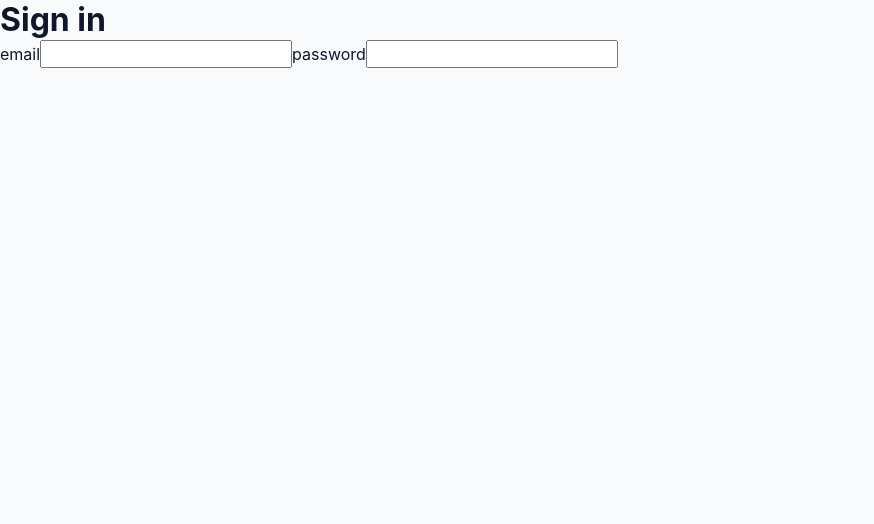
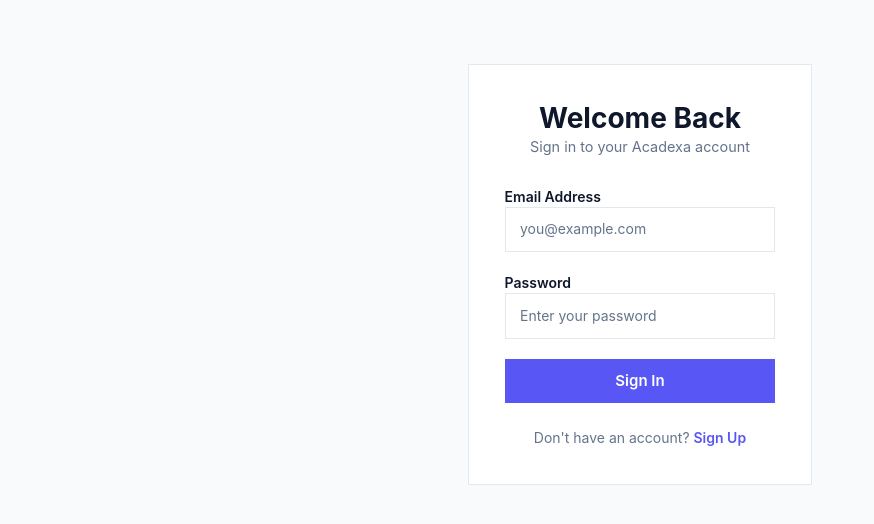
Before and after one commit to ArsalanMateen/Acadexa, a React (Vite) app in the folder client/: page /signin in a window 1280 px wide. Shown: the top 524 px of the page, without its empty margins (0-874 px from the left). Built offline with nearby package versions, Linux system fonts and the light colour scheme; the HTML template or start-up script is replaced by a standard one.

Commit message:
feat(signin): handle signin submit and redirect

```diff
--- a/client/src/features/auth/pages/Signin.jsx
+++ b/client/src/features/auth/pages/Signin.jsx
@@ -1,6 +1,101 @@
 import { useState } from "react";
+import { Link, useNavigate, useLocation } from "react-router-dom";
+import auth from "../../../shared/session/auth-helper";
+import { signin } from "../auth";
+import styles from "./Signin.module.css";
+
 export default function Signin() {
-  const [values, setValues] = useState({"email":"","password":""});
-  return <main><h1>Sign in</h1><form><label>email<input type="email" value={values.email} onChange={event => setValues({ ...values, email: event.target.value })} required /></label>
-<label>password<input type="password" value={values.password} onChange={event => setValues({ ...values, password: event.target.value })} required /></label></form></main>;
+  const navigate = useNavigate();
+  const location = useLocation();
+
+  const [values, setValues] = useState({
+    email: "",
+    password: "",
+    error: "",
+    loading: false,
+  });
+
+  const handleChange = (name) => (event) => {
+    setValues({ ...values, [name]: event.target.value, error: "" });
+  };
+
+  const handleSubmit = async (e) => {
+    e.preventDefault();
+    setValues({ ...values, loading: true, error: "" });
+
+    const user = {
+      email: values.email || undefined,
+      password: values.password || undefined,
+    };
+
+    const data = await signin(user);
+
+    if (data.error) {
+      setValues({ ...values, error: data.error, loading: false });
+    } else {
+      auth.authenticate(data, () => {
+        const from = location.state?.from?.pathname || "/";
+
+        navigate(from, { replace: true });
+      });
+    }
+  };
+
+  return (
+    <div className={styles.page}>
+      <div className={styles.card}>
+        <h1 className={styles.title}>Welcome Back</h1>
+        <p className={styles.subtitle}>Sign in to your Acadexa account</p>
+
+        {values.error && (
+          <div role="alert" className={styles.error}>
+            {values.error}
+          </div>
+        )}
+
+        <form onSubmit={handleSubmit}>
+          <div className={styles.formGroup}>
+            <label htmlFor="signin-field-1" className={styles.label}>
+              Email Address
+            </label>
+            <input
+              id="signin-field-1"
+              type="email"
+              className={styles.input}
+              placeholder="you@example.com"
+              value={values.email}
+              onChange={handleChange("email")}
+              required
+            />
+          </div>
+
+          <div className={styles.formGroup}>
+            <label htmlFor="signin-field-2" className={styles.label}>
+              Password
+            </label>
+            <input
+              id="signin-field-2"
+              type="password"
+              className={styles.input}
+              placeholder="Enter your password"
+              value={values.password}
+              onChange={handleChange("password")}
+              required
+            />
+          </div>
+
+          <button type="submit" className={styles.button} disabled={values.loading}>
+            {values.loading ? "Signing in..." : "Sign In"}
+          </button>
+        </form>
+
+        <p className={styles.footer}>
+          Don't have an account?{" "}
+          <Link to="/signup" className={styles.link}>
+            Sign Up
+          </Link>
+        </p>
+      </div>
+    </div>
+  );
 }
--- /dev/null
+++ b/client/src/features/auth/pages/Signin.module.css
@@ -0,0 +1,111 @@
+.page {
+  max-width: 440px;
+  margin: 4rem auto;
+  padding: 0 var(--space-md);
+}
+
+.card {
+  background: var(--color-bg-card);
+  border: 1px solid var(--color-border);
+  border-radius: var(--radius-lg);
+  padding: 2.25rem;
+  box-shadow: var(--shadow-md);
+}
+
+.title {
+  font-size: 1.75rem;
+  font-weight: 700;
+  color: var(--color-text-main);
+  text-align: center;
+  margin-bottom: var(--space-xs);
+}
+
+.subtitle {
+  color: var(--color-text-muted);
+  font-size: 0.9rem;
+  text-align: center;
+  margin-bottom: 1.75rem;
+}
+
+.formGroup {
+  margin-bottom: 1.25rem;
+}
+
+.label {
+  display: block;
+  font-size: 0.875rem;
+  font-weight: 600;
+  margin-bottom: var(--space-xs);
+  color: var(--color-text-main);
+}
+
+.input {
+  width: 100%;
+  padding: 0.65rem 0.9rem;
+  font-size: 0.95rem;
+  color: var(--color-text-main);
+  background-color: var(--color-bg-card);
+  border: 1px solid var(--color-border);
+  border-radius: var(--radius-md);
+  outline: none;
+  transition: all var(--transition-fast);
+}
+
+.input::placeholder {
+  font-size: 0.875rem;
+  font-weight: 400;
+  color: var(--color-text-muted);
+  opacity: 1;
+}
+
+.input:focus {
+  border-color: var(--color-border-focus);
+  box-shadow: 0 0 0 3px var(--color-primary-subtle);
+}
+
+.button {
+  width: 100%;
+  padding: 11px;
+  border-radius: var(--radius-md);
+  background-color: var(--color-primary);
+  color: var(--color-text-inverse);
+  border: none;
+  font-size: 15px;
+  font-weight: 600;
+  cursor: pointer;
+  margin-top: var(--space-xs);
+  transition: background-color var(--transition-fast);
+}
+
+.button:hover:not(:disabled) {
+  background-color: var(--color-primary-hover);
+}
+
+.button:disabled {
+  opacity: 0.65;
+  cursor: not-allowed;
+}
+
+.error {
+  color: #b91c1c;
+  font-size: 0.875rem;
+  margin-bottom: 1.25rem;
+}
+
+.footer {
+  text-align: center;
+  margin-top: 1.5rem;
+  font-size: 0.875rem;
+  color: var(--color-text-muted);
+}
+
+.link {
+  color: var(--color-primary);
+  font-weight: 600;
+  text-decoration: none;
+}
+
+.link:hover {
+  text-decoration: underline;
+  color: var(--color-primary-hover);
+}
```
